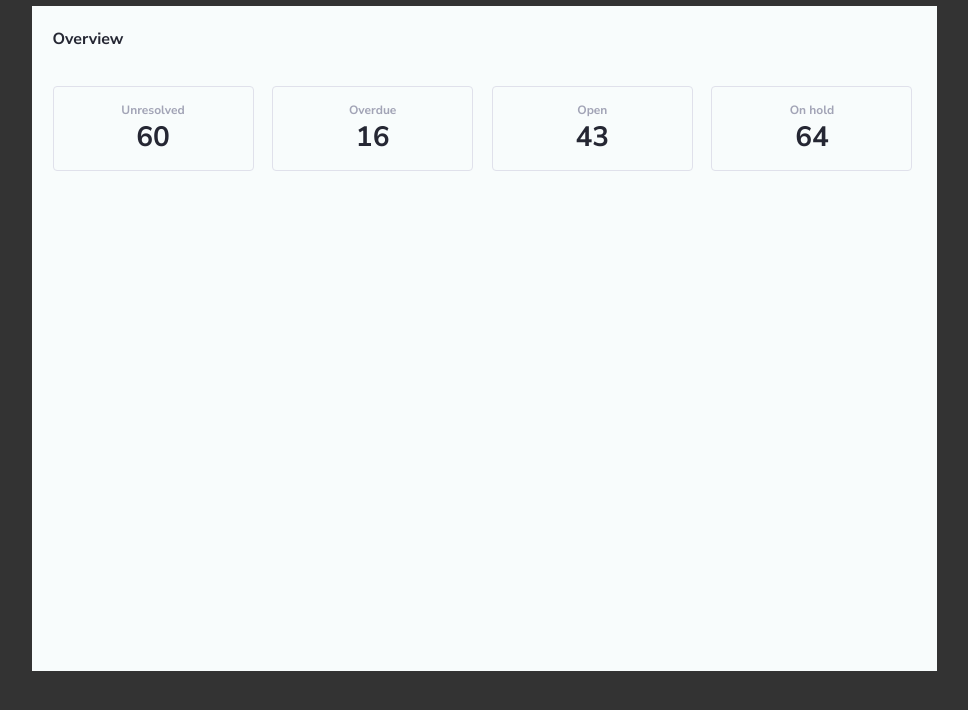
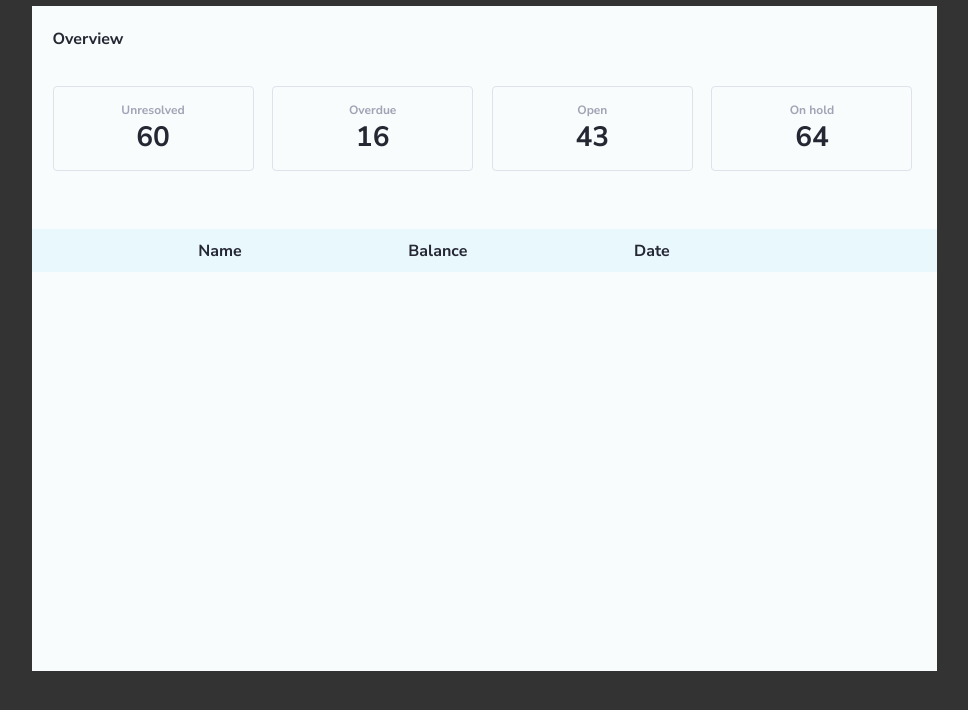
Before and after one commit to yeicobF/FDW-HTML_CSS_ADDING-JS-ELEMENTS-WEBSITE, a plain HTML site: page src/index.html in a window 1280 px wide. Shown: the whole page, without its empty margins (156-1124 px from the left). Drawn offline with Linux system fonts and the light colour scheme.

Commit message:
COMENCÉ IMPLEMENTACIÓN PARA CREAR FILAS CON JS
- Ya pude crear una, pero estoy haciendo lo restante para crear las
  demás filas mejor con una función para ser más práctico.

```diff
--- a/src/index.html
+++ b/src/index.html
@@ -40,13 +40,14 @@
       background-color: #f8fcfc;
       /* width: 936px; height: 665px; */
       min-width: 905px; min-height: 665px;
+      font-family: 'Nunito Sans';
+
     }
 
     /* CONTENEDOR DE LA PARTE SUPERIOR QUE VA MAQUETADA. */
     .top-layout-wrapper {
       /* padding: 22px; */
-      padding: 22px 24px 22px 21px;
-      font-family: 'Nunito Sans';
+      padding: 22px 24px 0 21px;
     }
 
     .top-layout-wrapper h1 {
@@ -56,7 +57,8 @@
 
     /* CONTENEDOR DE LAS CARTAS. */
     .card-container {
-      padding: 36px 0 22px 0;
+      padding-top: 36px;
+      margin-bottom: 58px;
       display: flex;
       justify-content: space-between;
     }
@@ -96,6 +98,28 @@
       border-color: #8494fc;
     }
 
+    /* PARA LA SEGUNDA PARTE CON JS */
+    .table-wrapper {
+      width: 100%;
+      font-size: 16px;
+      font-weight: 700;
+      /* padding-right: 50px; */
+      display: flex;
+      /* PONER UN DIV DESPUÉS DEL OTRO. */
+      flex-flow: column;
+    }
+
+    .table--row {
+      /* height: 25px; */
+      padding: 11px 100px 10px 0;
+      display: inline-flex;
+      justify-content: space-evenly;
+    }
+
+    .table--row--element {
+      align-self: center;
+    }
+
     @media screen and (max-width: 946px) {
       body {
         justify-content: unset;
@@ -107,6 +131,9 @@
     }
   </style>
   <div class="all-content-wrapper">
+
+<!-- ------------------- PARTE 1: MAQUETA CON HTML Y CSS -------------------- -->
+
     <div class="top-layout-wrapper">
 
       <h1>Overview</h1>
@@ -133,7 +160,77 @@
       </div>
 
     </div>
+
+<!-- ------------------------- PARTE 2: JAVASCRIPT ------------------------- -->
+
+
+
+
   </div>
+
+<!-- ----------------------- CÓDIGO PARA AGREGAR JS ------------------------ -->
+
+  <script>
+    document.body.onload = addTable;
+    function addTable() {
+      var row;
+      /* 5 RENGLONES, 3 COLUMNAS - ASÍ SE DECLARA EL ARREGLO.*/
+      var elements = [[]];
+      var tableContainer = document.createElement('div');
+      tableContainer.className = "table-wrapper";
+
+      /* --------------------------------------------- PRIMERA FILA */
+      row = document.createElement('div');
+      row.className = "table--row";
+      // PRIMERA FILA DE OTRO COLOR.
+      // row.style.backgroundColor = "#e8ecfc";
+      row.style.backgroundColor = "#e8f8fc";
+      // ELEMENTOS DE LA PRIMERA FILA.
+      elements[0][0] = document.createElement('div');
+      elements[0][0].className = "table--row--element";
+      elements[0][0].innerHTML = "Name";
+
+      elements[0][1] = document.createElement('div');
+      elements[0][1].className = "table--row--element";
+      elements[0][1].innerHTML = "Balance";
+
+      elements[0][2] = document.createElement('div');
+      elements[0][2].className = "table--row--element";
+      elements[0][2].innerHTML = "Date";
+
+      row.appendChild(elements[0][0]);
+      row.appendChild(elements[0][1]);
+      row.appendChild(elements[0][2]);
+
+      tableContainer.appendChild(row);
+
+      allContent = document.getElementsByClassName("all-content-wrapper");
+      allContent[0].appendChild(tableContainer);
+
+      /* --------------------------------------------- 2 FILA */
+
+
+      /* --------------------------------------------- 2 FILA */
+
+
+      /* --------------------------------------------- 4  FILA */
+
+
+      /* --------------------------------------------- 5 FILA */
+
+
+
+
+    }
+
+    function createRow(currentRow, currentColumn, elementsArray) {
+
+
+
+      return row;
+    }
+
+  </script>
 
 </body>
 </html>
```
